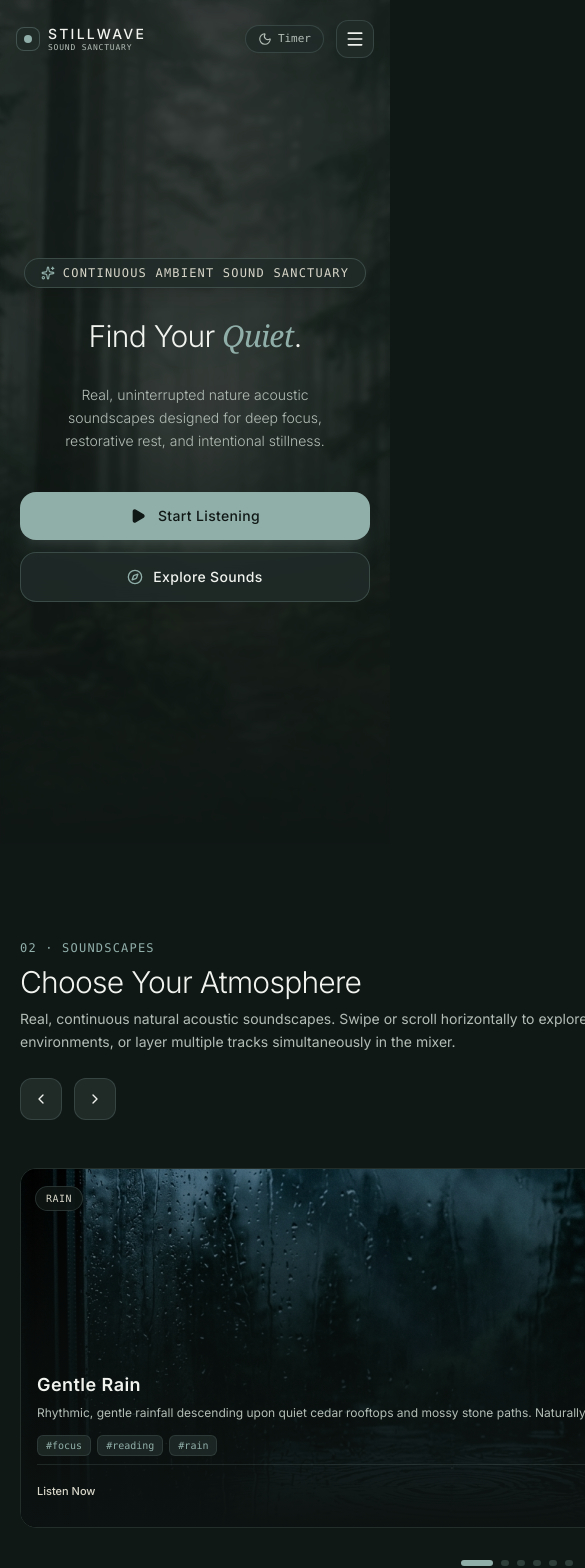
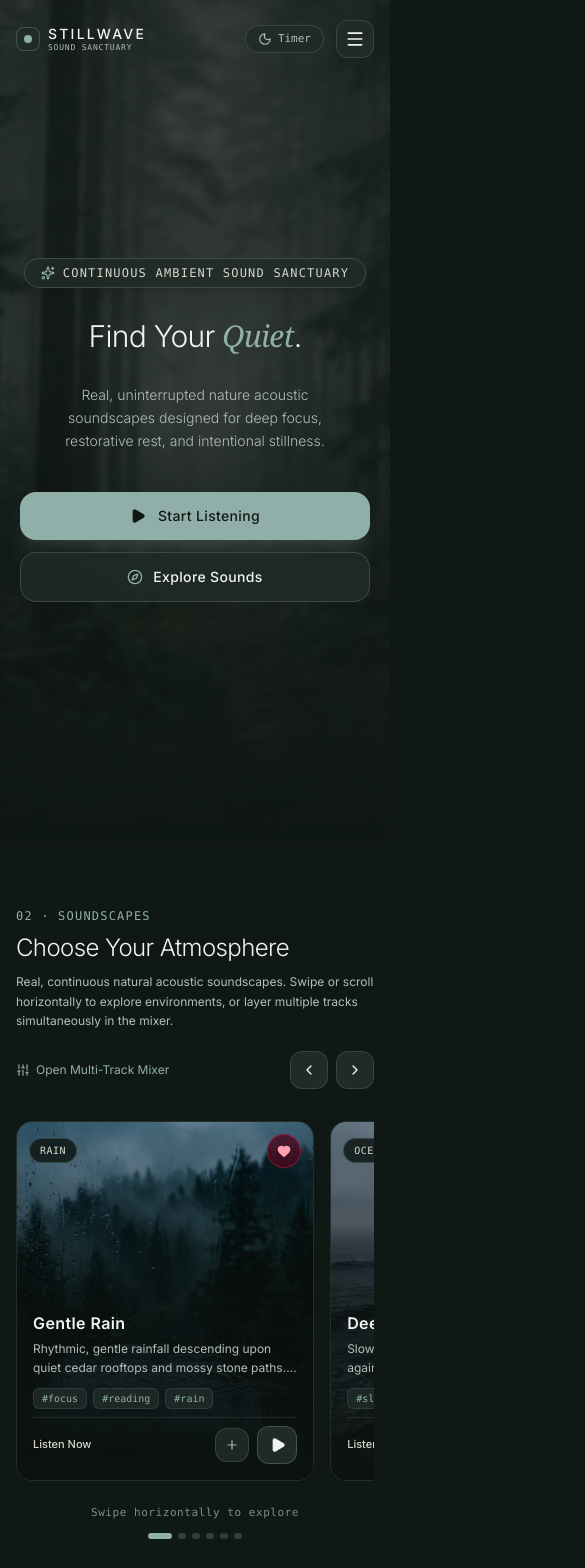
Before and after one commit to 34Sakib/Stillwave, a Next.js app: page / in a window 390 px wide. Shown: the top 1568 px of the page, 585 px wide, since content can reach past the window. Built offline with nearby package versions, Linux system fonts and the light colour scheme.

Commit message:
feat(carousel): make Choose Your Atmosphere soundscape carousel fully responsive

```diff
--- a/src/components/sound-library/sound-card.tsx
+++ b/src/components/sound-library/sound-card.tsx
@@ -12,17 +12,22 @@ interface SoundCardProps {
   isPlaying: boolean;
 }
 
-export const SoundCard: React.FC<SoundCardProps> = ({ sound, isActive, isPlaying }) => {
-  const { playSingleSound, togglePlayPause, toggleLayerPlay, activeLayers, favorites, toggleFavorite } =
-    usePlayerStore();
+export const SoundCard: React.FC<SoundCardProps> = ({
+  sound,
+  isActive,
+  isPlaying,
+}) => {
+  const {
+    playSingleSound,
+    togglePlayPause,
+    toggleLayerPlay,
+    activeLayers,
+    favorites,
+    toggleFavorite,
+  } = usePlayerStore();
 
   const isLayerActive = activeLayers[sound.id]?.isPlaying;
   const isFav = favorites.includes(sound.id);
-  const pointerStart = React.useRef<{ x: number; y: number }>({ x: 0, y: 0 });
-
-  const handlePointerDown = (e: React.PointerEvent) => {
-    pointerStart.current = { x: e.clientX, y: e.clientY };
-  };
 
   const handleCardClick = () => {
     if (isActive && isPlaying) {
@@ -30,14 +35,6 @@ export const SoundCard: React.FC<SoundCardProps> = ({ sound, isActive, isPlaying
     } else {
       playSingleSound(sound);
     }
-  };
-
-  const handlePointerUp = (e: React.PointerEvent) => {
-    const dx = Math.abs(e.clientX - pointerStart.current.x);
-    const dy = Math.abs(e.clientY - pointerStart.current.y);
-    // If pointer moved more than 8px, it was a carousel drag gesture
-    if (dx > 8 || dy > 8) return;
-    handleCardClick();
   };
 
   const handleMixLayerToggle = (e: React.MouseEvent) => {
@@ -52,11 +49,10 @@ export const SoundCard: React.FC<SoundCardProps> = ({ sound, isActive, isPlaying
 
   return (
     <div
-      onPointerDown={handlePointerDown}
-      onPointerUp={handlePointerUp}
-      className={`group relative flex flex-col justify-end w-full h-[360px] sm:h-[390px] rounded-2xl overflow-hidden cursor-pointer select-none border transition-all duration-300 ${
+      onClick={handleCardClick}
+      className={`group relative flex flex-col justify-end w-full h-[360px] sm:h-[390px] md:h-[420px] rounded-2xl overflow-hidden cursor-pointer select-none border transition-all duration-300 ${
         isActive
-          ? 'border-[#91AFA9] ring-2 ring-[#91AFA9]/30 shadow-2xl scale-[1.02]'
+          ? 'border-[#91AFA9] ring-2 ring-[#91AFA9]/30 shadow-2xl scale-[1.01]'
           : 'border-[#91AFA9]/15 hover:border-[#91AFA9]/50 hover:shadow-xl hover:-translate-y-1'
       }`}
       role="button"
@@ -75,24 +71,24 @@ export const SoundCard: React.FC<SoundCardProps> = ({ sound, isActive, isPlaying
           src={sound.artwork}
           alt={sound.title}
           fill
-          sizes="(max-width: 768px) 85vw, 360px"
+          sizes="(max-width: 640px) 85vw, (max-width: 1024px) 48vw, 380px"
           className="object-cover object-center group-hover:scale-105 transition-transform duration-700 ease-out"
           priority={sound.id === 'rain' || sound.id === 'forest'}
         />
         {/* Gradients to protect readability */}
-        <div className="absolute inset-0 bg-gradient-to-t from-[#101816] via-[#101816]/60 to-transparent" />
+        <div className="absolute inset-0 bg-gradient-to-t from-[#101816] via-[#101816]/65 to-transparent" />
         <div className="absolute inset-0 bg-black/25 group-hover:bg-black/10 transition-colors" />
       </div>
 
       {/* Top Floating Badges */}
-      <div className="absolute top-3.5 left-3.5 right-3.5 sm:top-4 sm:left-4 sm:right-4 z-10 flex items-center justify-between">
-        <span className="px-2.5 py-1 rounded-full text-[10px] uppercase font-mono tracking-wider bg-[#101816]/75 backdrop-blur-md border border-[#91AFA9]/20 text-[#D8D6C9]">
+      <div className="absolute top-3 left-3 right-3 sm:top-4 sm:left-4 sm:right-4 z-10 flex items-center justify-between pointer-events-none">
+        <span className="px-2.5 py-1 rounded-full text-[10px] uppercase font-mono tracking-wider bg-[#101816]/85 backdrop-blur-md border border-[#91AFA9]/25 text-[#D8D6C9] pointer-events-auto">
           {sound.category}
         </span>
 
         <button
           onClick={handleFavoriteToggle}
-          className={`p-2 rounded-full backdrop-blur-md border transition-all ${
+          className={`p-2 sm:p-2.5 rounded-full backdrop-blur-md border transition-all pointer-events-auto min-w-[34px] min-h-[34px] flex items-center justify-center ${
             isFav
               ? 'bg-rose-950/70 border-rose-500/40 text-rose-300'
               : 'bg-[#101816]/75 border-[#91AFA9]/20 text-[#B3BDB6] hover:text-[#F1F3EF]'
@@ -105,10 +101,10 @@ export const SoundCard: React.FC<SoundCardProps> = ({ sound, isActive, isPlaying
       </div>
 
       {/* Card Body */}
-      <div className="relative z-10 p-4 sm:p-5 space-y-2">
+      <div className="relative z-10 p-4 sm:p-5 space-y-2 sm:space-y-2.5">
         <div>
           <div className="flex items-center gap-2">
-            <h3 className="text-lg sm:text-xl font-semibold tracking-wide text-[#F1F3EF] group-hover:text-[#91AFA9] transition-colors">
+            <h3 className="text-base sm:text-lg md:text-xl font-semibold tracking-wide text-[#F1F3EF] group-hover:text-[#91AFA9] transition-colors">
               {sound.title}
             </h3>
             {isActive && isPlaying && (
@@ -124,11 +120,11 @@ export const SoundCard: React.FC<SoundCardProps> = ({ sound, isActive, isPlaying
         </div>
 
         {/* Mood Tags */}
-        <div className="flex flex-wrap gap-1.5 pt-1">
+        <div className="flex flex-wrap gap-1.5 pt-0.5">
           {sound.moodTags.map((tag) => (
             <span
               key={tag}
-              className="text-[10px] px-2 py-0.5 rounded-md bg-[#202B28]/80 text-[#91AFA9] border border-[#91AFA9]/15 font-mono"
+              className="text-[10px] px-2 py-0.5 rounded-md bg-[#202B28]/85 text-[#91AFA9] border border-[#91AFA9]/15 font-mono"
             >
               #{tag.toLowerCase()}
             </span>
@@ -147,7 +143,7 @@ export const SoundCard: React.FC<SoundCardProps> = ({ sound, isActive, isPlaying
             {/* Add to Mixer Button */}
             <button
               onClick={handleMixLayerToggle}
-              className={`p-2 rounded-xl text-xs font-medium border transition-all ${
+              className={`p-2 sm:p-2.5 rounded-xl text-xs font-medium border transition-all min-w-[34px] min-h-[34px] flex items-center justify-center ${
                 isLayerActive
                   ? 'bg-[#91AFA9]/20 border-[#91AFA9] text-[#91AFA9]'
                   : 'bg-[#202B28]/90 border-[#91AFA9]/20 text-[#B3BDB6] hover:text-[#F1F3EF]'
@@ -159,19 +155,26 @@ export const SoundCard: React.FC<SoundCardProps> = ({ sound, isActive, isPlaying
             </button>
 
             {/* Play / Pause Primary Button */}
-            <div
-              className={`p-2.5 rounded-xl border transition-all ${
+            <button
+              type="button"
+              onClick={(e) => {
+                e.stopPropagation();
+                handleCardClick();
+              }}
+              className={`p-2.5 sm:p-3 rounded-xl border transition-all min-w-[38px] min-h-[38px] flex items-center justify-center ${
                 isActive && isPlaying
                   ? 'bg-[#91AFA9] text-[#101816] border-[#91AFA9] shadow-lg'
                   : 'bg-[#202B28] text-[#F1F3EF] border-[#91AFA9]/30 group-hover:bg-[#91AFA9] group-hover:text-[#101816] group-hover:border-[#91AFA9]'
               }`}
+              title={isActive && isPlaying ? 'Pause sound' : 'Play sound'}
+              aria-label={isActive && isPlaying ? `Pause ${sound.title}` : `Play ${sound.title}`}
             >
               {isActive && isPlaying ? (
                 <Pause className="w-4 h-4 fill-current" />
               ) : (
                 <Play className="w-4 h-4 fill-current ml-0.5" />
               )}
-            </div>
+            </button>
           </div>
         </div>
       </div>
--- a/src/components/sound-library/soundscape-carousel.tsx
+++ b/src/components/sound-library/soundscape-carousel.tsx
@@ -43,7 +43,7 @@ export const SoundscapeCarousel: React.FC = () => {
     };
   }, [emblaApi, onSelect]);
 
-  // Mouse wheel horizontal scroll handler
+  // Mouse wheel horizontal scroll handler (strict horizontal intent only)
   useEffect(() => {
     if (!emblaApi) return;
     const rootNode = emblaApi.rootNode();
@@ -51,14 +51,15 @@ export const SoundscapeCarousel: React.FC = () => {
 
     let lastWheelTime = 0;
     const handleWheel = (e: WheelEvent) => {
-      const delta = Math.abs(e.deltaX) > Math.abs(e.deltaY) ? e.deltaX : e.deltaY;
-      if (Math.abs(delta) < 18) return;
+      // Only handle true horizontal scrolls (trackpad swipe left/right or Shift+wheel)
+      // Do NOT hijack vertical scrolling (deltaY) down the page!
+      if (Math.abs(e.deltaX) <= Math.abs(e.deltaY) || Math.abs(e.deltaX) < 16) return;
 
       const now = Date.now();
-      if (now - lastWheelTime < 280) return;
+      if (now - lastWheelTime < 240) return;
       lastWheelTime = now;
 
-      if (delta > 0) {
+      if (e.deltaX > 0) {
         emblaApi.scrollNext();
       } else {
         emblaApi.scrollPrev();
@@ -70,60 +71,65 @@ export const SoundscapeCarousel: React.FC = () => {
   }, [emblaApi]);
 
   return (
-    <section id="soundscapes" className="scroll-mt-24 relative py-24 px-5 sm:px-8 max-w-7xl mx-auto">
+    <section
+      id="soundscapes"
+      className="scroll-mt-24 relative py-16 sm:py-20 md:py-24 px-4 sm:px-6 md:px-8 max-w-7xl mx-auto w-full overflow-hidden"
+    >
       {/* Section Header */}
-      <div className="flex flex-col md:flex-row md:items-end justify-between mb-12 gap-6">
+      <div className="flex flex-col md:flex-row md:items-end justify-between mb-8 sm:mb-10 md:mb-12 gap-5 sm:gap-6">
         <div>
           <span className="text-xs uppercase font-mono tracking-widest text-[#91AFA9] block mb-2">
             02 · Soundscapes
           </span>
-          <h2 className="text-3xl sm:text-4xl font-light tracking-tight text-[#F1F3EF] font-heading">
+          <h2 className="text-2xl sm:text-3xl md:text-4xl font-light tracking-tight text-[#F1F3EF] font-heading">
             Choose Your Atmosphere
           </h2>
-          <p className="text-sm text-[#B3BDB6] max-w-xl mt-2 leading-relaxed">
+          <p className="text-xs sm:text-sm text-[#B3BDB6] max-w-xl mt-2 leading-relaxed">
             Real, continuous natural acoustic soundscapes. Swipe or scroll horizontally to explore environments, or layer multiple tracks simultaneously in the mixer.
           </p>
         </div>
 
-        {/* Carousel Arrow Controls */}
-        <div className="flex items-center gap-3">
+        {/* Carousel Arrow Controls & Mixer Shortcut */}
+        <div className="flex items-center justify-between md:justify-end gap-3 w-full md:w-auto">
           <a
             href="#atmosphere-mixer"
-            className="hidden sm:inline-flex items-center gap-1.5 text-xs text-[#91AFA9] hover:text-[#F1F3EF] mr-4 transition-colors"
+            className="inline-flex items-center gap-1.5 text-xs text-[#91AFA9] hover:text-[#F1F3EF] transition-colors"
           >
             <Sliders className="w-3.5 h-3.5" />
             <span>Open Multi-Track Mixer</span>
           </a>
 
+          <div className="flex items-center gap-2">
             <button
               onClick={scrollPrev}
               aria-label="Previous soundscapes"
-            className="p-3 rounded-xl bg-[#202B28] border border-[#91AFA9]/20 text-[#F1F3EF] hover:bg-[#283633] hover:border-[#91AFA9]/50 transition-colors active:scale-95"
+              className="p-2.5 sm:p-3 rounded-xl bg-[#202B28] border border-[#91AFA9]/20 text-[#F1F3EF] hover:bg-[#283633] hover:border-[#91AFA9]/50 transition-colors active:scale-95"
             >
               <ChevronLeft className="w-4 h-4" />
             </button>
             <button
               onClick={scrollNext}
               aria-label="Next soundscapes"
-            className="p-3 rounded-xl bg-[#202B28] border border-[#91AFA9]/20 text-[#F1F3EF] hover:bg-[#283633] hover:border-[#91AFA9]/50 transition-colors active:scale-95"
+              className="p-2.5 sm:p-3 rounded-xl bg-[#202B28] border border-[#91AFA9]/20 text-[#F1F3EF] hover:bg-[#283633] hover:border-[#91AFA9]/50 transition-colors active:scale-95"
             >
               <ChevronRight className="w-4 h-4" />
             </button>
           </div>
         </div>
+      </div>
 
       {/* Embla Carousel Viewport */}
       <div
-        className="overflow-hidden cursor-grab active:cursor-grabbing select-none"
+        className="overflow-hidden cursor-grab active:cursor-grabbing select-none w-full"
         ref={emblaRef}
       >
-        <div className="flex -ml-6 touch-pan-y">
+        <div className="flex -ml-4 sm:-ml-6 touch-pan-y">
           {SOUND_TRACKS.map((sound) => {
             const isSelected = currentSound?.id === sound.id;
             return (
               <div
                 key={sound.id}
-                className="flex-[0_0_88%] sm:flex-[0_0_46%] lg:flex-[0_0_31%] pl-6 min-w-0"
+                className="flex-[0_0_84%] min-[480px]:flex-[0_0_68%] sm:flex-[0_0_48%] md:flex-[0_0_45%] lg:flex-[0_0_31%] pl-4 sm:pl-6 min-w-0"
               >
                 <SoundCard
                   sound={sound}
@@ -136,18 +142,28 @@ export const SoundscapeCarousel: React.FC = () => {
         </div>
       </div>
 
-      {/* Carousel Pagination Dots */}
-      <div className="flex justify-center items-center gap-2 mt-8">
-        {SOUND_TRACKS.map((_, idx) => (
+      {/* Carousel Pagination Dots & Count */}
+      <div className="flex flex-col sm:flex-row items-center justify-between gap-3 sm:gap-4 mt-6 sm:mt-8">
+        <span className="text-[11px] font-mono tracking-wider text-[#7E8D86] sm:hidden">
+          Swipe horizontally to explore
+        </span>
+
+        <div className="flex justify-center items-center gap-1.5 sm:gap-2">
+          {SOUND_TRACKS.map((sound, idx) => (
             <button
-            key={idx}
+              key={sound.id}
               onClick={() => emblaApi && emblaApi.scrollTo(idx)}
               className={`h-1.5 rounded-full transition-all duration-300 ${
-              selectedIndex === idx ? 'w-8 bg-[#91AFA9]' : 'w-2 bg-[#91AFA9]/25 hover:bg-[#91AFA9]/50'
+                selectedIndex === idx ? 'w-6 sm:w-8 bg-[#91AFA9]' : 'w-2 bg-[#91AFA9]/25 hover:bg-[#91AFA9]/50'
               }`}
-            aria-label={`Go to slide ${idx + 1}`}
+              aria-label={`Go to slide ${idx + 1}: ${sound.title}`}
             />
           ))}
+        </div>
+
+        <span className="hidden sm:inline-block text-xs font-mono text-[#7E8D86]">
+          {selectedIndex + 1} / {SOUND_TRACKS.length}
+        </span>
       </div>
     </section>
   );
```
Lines whose indentation alone changed are shown as unchanged.
